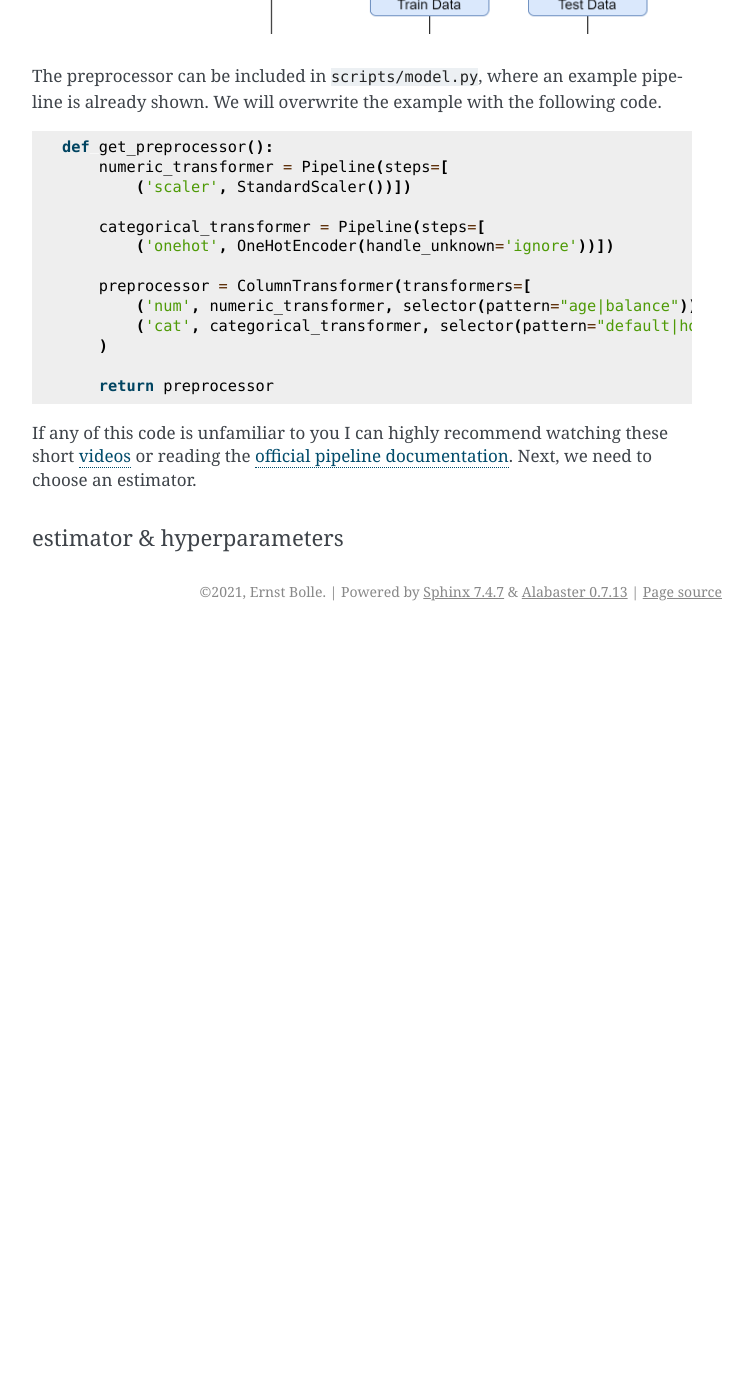
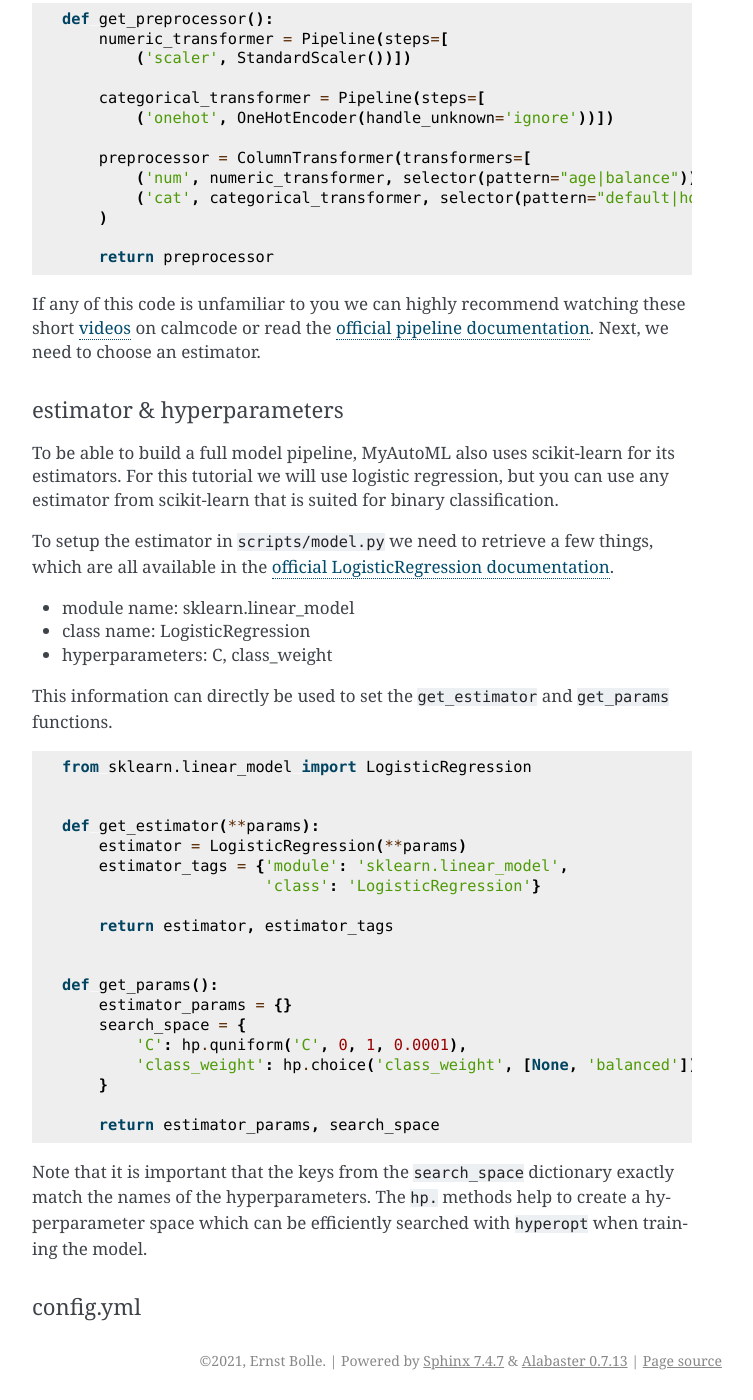
Before and after one commit to EBolle/myautoml-tutorial, a Sphinx documentation site: the page built from docs/source/tutorial.rst, in a window 1280 px wide and 1400 px high, scrolled down 3766 px. Shown: the whole window, without its empty margins (388-1141 px from the left). Built offline with Sphinx 7.4.7, drawn with Linux system fonts in a browser that asks for light colours; before the commit the page ends 4397 px from its top, so only the background shows below that; some of the changed text lies outside the part shown.

Commit message:
Updated the tutorial.rst until config.yml, simplified the tutorial in previous sections

```diff
--- a/docs/source/tutorial.rst
+++ b/docs/source/tutorial.rst
@@ -65,9 +65,6 @@
     conda env create -f environment.yml
     conda activate <name_of_your_environment>
 
-This should change the prefix in your terminal from ``<base>`` to ``<name_of_your_environment>``. If you are following
-along this tutorial with an IDE / editor make sure these are also aware of this new environment.
-
 Configure the setup
 -------------------
 
@@ -87,8 +84,8 @@
 will respond to a marketing campaign yes or no. The independent variables are a mix of demographics (age), customer
 specific data (balance), and behavioural data (response to previous campaigns).
 
-This dataset can be included in ``scripts/data.py``. We start with the ``load_training_data`` function, which is currently
-not implemented.
+To transform this dataset to a actual training data we need to adjust the ``scripts/data.py`` module, specifically the
+``load_training_data`` function. Make sure to correctly refer to the bank marketing dataset.
 
 .. code:: python
 
@@ -116,9 +113,7 @@
 pre-processing
 ^^^^^^^^^^^^^^
 
-Given that the goal of this tutorial is to show you how to train a model with MyAutoML, we take a shortcut in this
-section. We will only use 6 independent variables plus the dependent variable of the original dataset, but this will
-be enough to give you an idea of how to use MyAutoML.
+For demonstration purposes we will only use 6 independent variables plus the dependent variable of the original dataset.
 
 .. csv-table:: dataset preview
    :file: ./tables/preview.csv
@@ -130,18 +125,18 @@
 - Scale the numerical variables
 - Create numeric dummy variables for the categorical variables
 
-There are a number of ways to handle these steps, e.g., using custom Python functions. However, for this tutorial we are
-going to use a scikit-learn pipeline. There are a number of advantages of using this pipeline, such as being able to ``fit``
-the transformations on the training data, and applying these on the test data. This is actually an important step in the
-data science process but easily missed. The `official documentation`_ of MyAutoML illustrates this nicely.
+It is possible to perform these pre-processing steps with customer Python functions, but we opt to choose for a scikit-learn
+pipeline. There are a number of advantages of using a pipeline, such as being able to ``fit`` the transformations on
+the training data, and to apply these on the test data. This is an important step in building models but easily missed.
+The `official documentation`_ of MyAutoML illustrates this nicely.
 
 .. _official documentation: https://myautoml.readthedocs.io/en/latest/getting_started/ml_process.html
 
 .. figure:: ./images/training-process-aangepast.png
    :align: center
 
-The preprocessor can be included in ``scripts/model.py``, where an example pipeline is already shown. We will overwrite
-the example with the following code.
+The pre-processor can be set in ``scripts/model.py``, where an example pipeline is already shown in the `get_preprocessor`
+function. We will overwrite the example with the following code.
 
 .. code:: python
 
@@ -159,7 +154,7 @@
 
         return preprocessor
 
-If any of this code is unfamiliar to you I can highly recommend watching these short `videos`_ or reading the
+If any of this code is unfamiliar to you we can highly recommend watching these short `videos`_ on calmcode or read the
 `official pipeline documentation`_. Next, we need to choose an estimator.
 
 .. _videos: https://calmcode.io/scikit-learn/pipeline.html
@@ -167,3 +162,46 @@
 
 estimator & hyperparameters
 ^^^^^^^^^^^^^^^^^^^^^^^^^^^
+
+To be able to build a full model pipeline, MyAutoML also uses scikit-learn for its estimators. For this tutorial we will
+use logistic regression, but you can use any estimator from scikit-learn that is suited for binary classification.
+
+To setup the estimator in ``scripts/model.py`` we need to retrieve a few things, which are all available in the
+`official LogisticRegression documentation`_.
+
+.. _official LogisticRegression documentation: https://scikit-learn.org/stable/modules/generated/sklearn.linear_model.LogisticRegression.html
+
+- module name: sklearn.linear_model
+- class name: LogisticRegression
+- hyperparameters: C, class_weight
+
+This information can directly be used to set the ``get_estimator`` and ``get_params`` functions.
+
+.. code:: python
+
+    from sklearn.linear_model import LogisticRegression
+
+
+    def get_estimator(**params):
+        estimator = LogisticRegression(**params)
+        estimator_tags = {'module': 'sklearn.linear_model',
+                          'class': 'LogisticRegression'}
+
+        return estimator, estimator_tags
+
+
+    def get_params():
+        estimator_params = {}
+        search_space = {
+            'C': hp.quniform('C', 0, 1, 0.0001),
+            'class_weight': hp.choice('class_weight', [None, 'balanced'])
+        }
+
+        return estimator_params, search_space
+
+Note that it is important that the keys from the ``search_space`` dictionary exactly match the names of the hyperparameters.
+The ``hp.`` methods help to create a hyperparameter space which can be efficiently searched with ``hyperopt`` when
+training the model.
+
+config.yml
+^^^^^^^^^^
```
Also changed, not shown: other parts of docs/source/tutorial.rst (+3 -3 lines).
